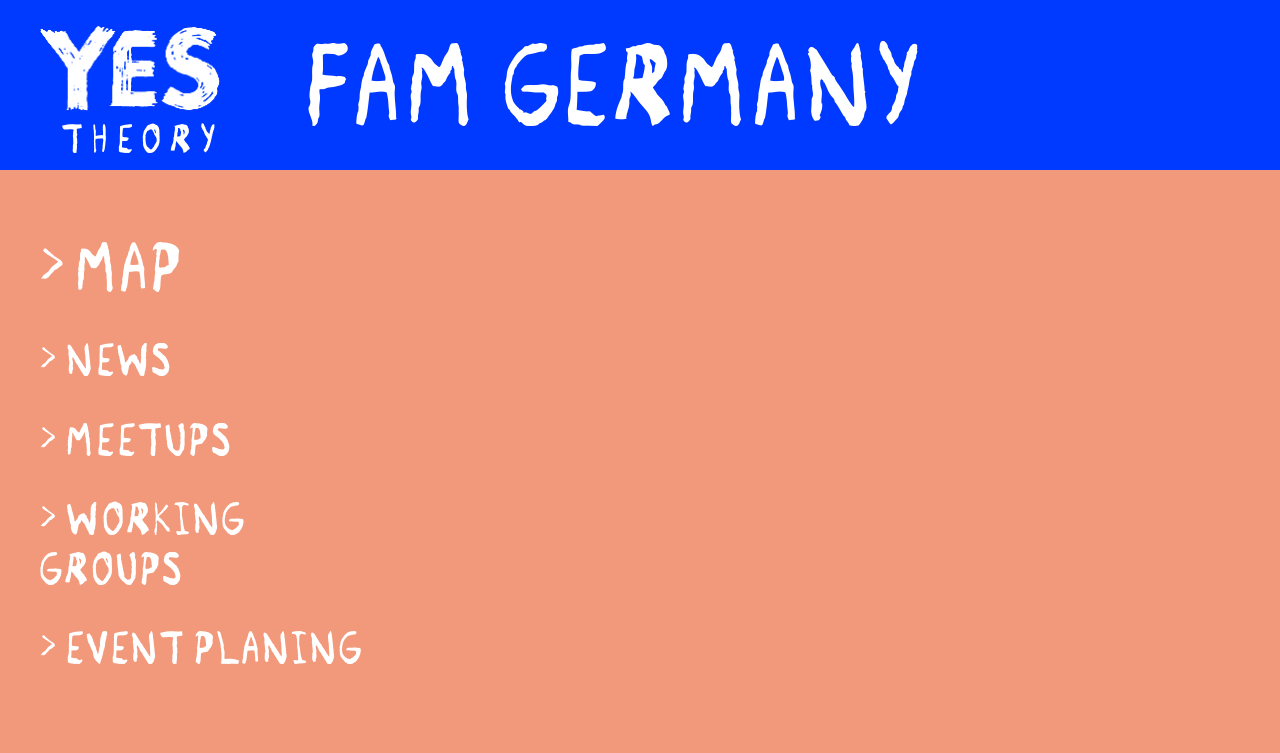
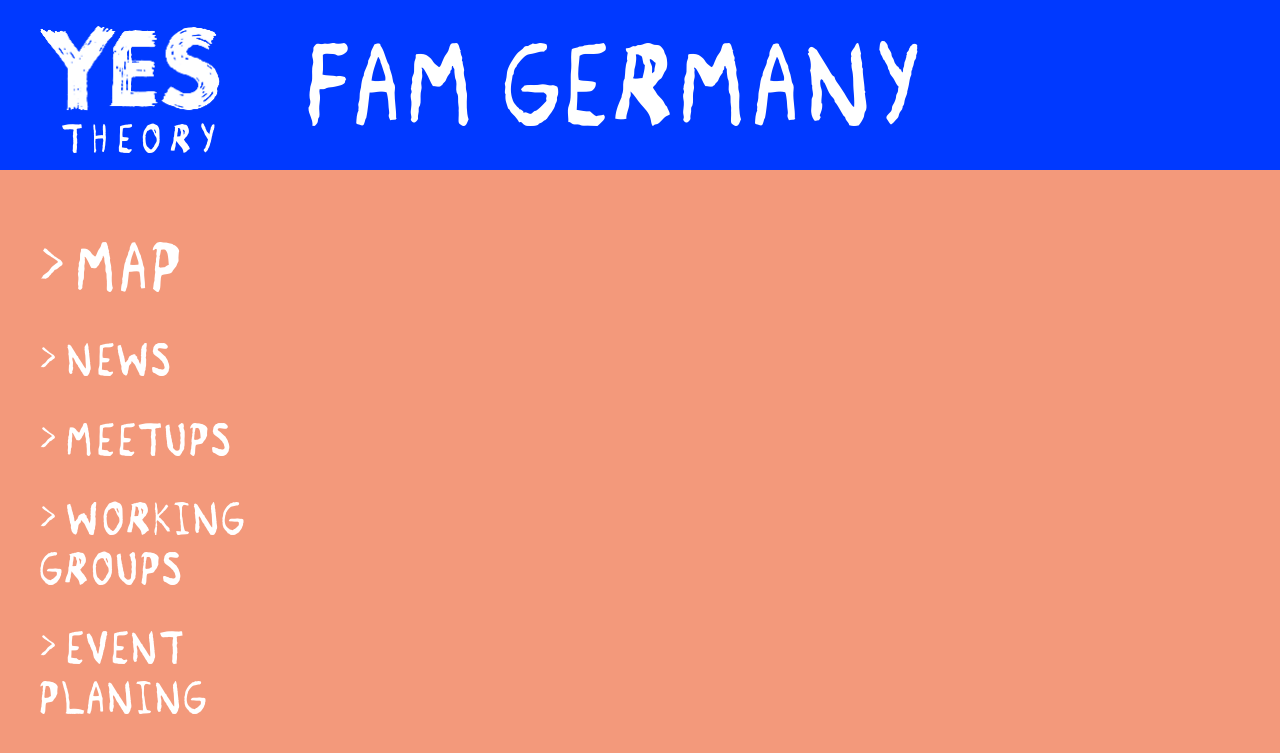
Before and after one commit to Yes-Theory/yes-theory.github.io, a Jekyll site: the page built from preview.md, in a window 1280 px wide. Shown: the top 753 px of the page. Built offline with Jekyll 4.4.1, drawn with Linux system fonts in a browser that asks for light colours.

Commit message:
css fixed

```diff
--- a/assets/css/preview.scss
+++ b/assets/css/preview.scss
@@ -72,6 +72,7 @@
             }
             &.active{
                 font-size: 50px;
+                width: auto;
             }
             &:hover{
                 text-decoration: none;
@@ -83,6 +84,7 @@
             display: block;
             padding: 0 0 30px 0;
             transition: font-size 0.3s ease-in-out;
+            width: 200px;
         }
     }
     .pages{
```
